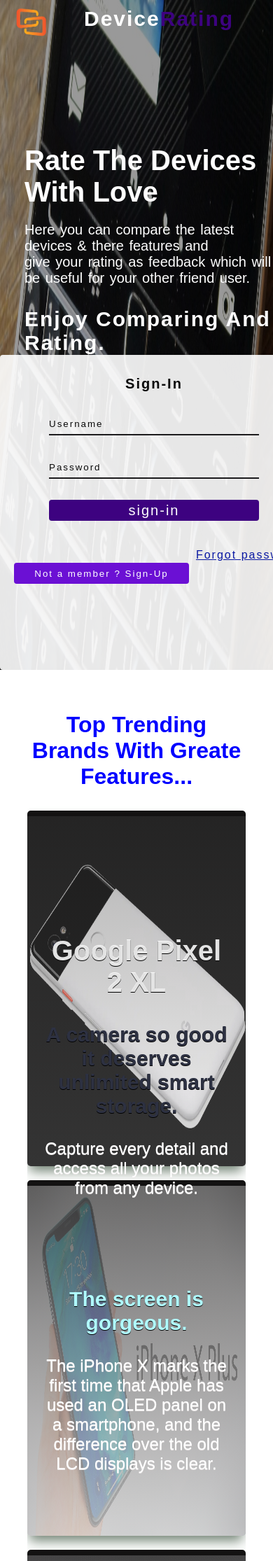
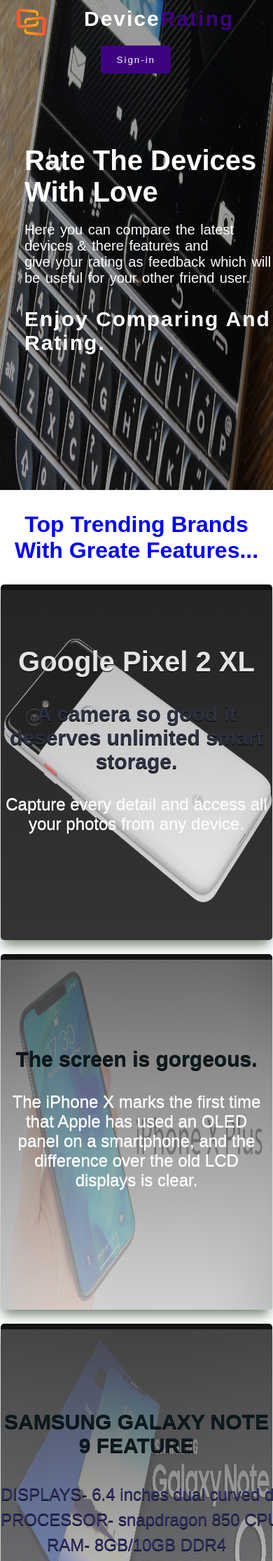
Before and after one commit to maurya-deepak/Device-Rating, a PHP site: page /change_password/firstpage.php in a window 390 px wide; the page is wider, and only the part inside the window is pictured. Shown: the top 2230 px of that part at 70% size. Run offline with PHP 8.4, Linux system fonts and the light colour scheme; some libraries are stand-ins or nearby versions.

Commit message:
responsive

```diff
--- a/firstpage.php
+++ b/firstpage.php
@@ -10,7 +10,7 @@ unset($_SESSION['name']);
     <meta charset="UTF-8">
     <meta name="viewport" content="width=device-width, initial-scale=1.0">
     <meta http-equiv="X-UA-Compatible" content="ie=edge">
-    <meta name="viewport" content="width=device-width">
+
     <link rel="stylesheet" href="style.css">
     <script src="../jquery-3.3.1.min.js"></script>
     <script>
@@ -61,7 +61,6 @@ unset($_SESSION['name']);
 
 <body>
 <div class="none" id="none">
-
     <header class="header">
             <nav class="nav">
                 <a href="firstpage.php"><img  src="images/comp.png" class="logo"></a>
@@ -75,6 +74,10 @@ unset($_SESSION['name']);
         </nav>
     </header>
 
+<div class="hide_sign_up">
+    <input type="button" id="sign_up_in" value="Sign-in">
+</div>
+
     <div class="container" id="container">
 
         <h1>Rate The Devices With Love</h1>
@@ -83,6 +86,7 @@ unset($_SESSION['name']);
     </div>
 
     <div class="form" id="forms">
+        <input type="button" id="close_form" name="close_form" value= "X">
         <form id="signin" class="sign_in">
             <h3>Sign-In</h3>
             <div class="inputArea">
@@ -155,16 +159,53 @@ unset($_SESSION['name']);
 </div>
 <footer class="footer">
     <h4>Connect with us on</h4>
-    <a href="www.whatsapp.com" target="_blank" title="Whatsapp"><img src="images/what.jpg"></a>
-    <a href="www.facebook.com" title="Facebook"><img src="images/face.jpg"></a>
-    <a href="www.instagram.com" title="Instagram"><img src="images/insta.jpg"></a>
-    <a href="www.google.com" title="Google"><img src="images/google.jpg"></a>
-
+    <div class="footer_cont_img">
+        <a href="www.whatsapp.com" target="_blank" title="Whatsapp"><img src="images/what.jpg"></a>
+        <a href="www.facebook.com" title="Facebook"><img src="images/face.jpg"></a>
+        <a href="www.instagram.com" title="Instagram"><img src="images/insta.jpg"></a>
+        <a href="www.google.com" title="Google"><img src="images/google.jpg"></a>
+    </div>
 </footer>
 
 <!-- <script type="text/javascript" src="header.js"></script> -->
 
+
 <script>
+     if ($(window).width() < 1100)
+        {
+            $('.hide_sign_up').show();
+            $("#close_form").show();
+            $('.form').hide();
+        } else
+        {
+            $('.hide_sign_up').hide();
+            $('.form').show();
+            $("#close_form").hide();
+        }
+
+    $(window).resize(function()
+     {
+        if ($(this).width() < 1100)
+        {
+            $('.hide_sign_up').show();
+            $("#close_form").show();
+            $('.form').hide();
+        } else
+        {
+            $('.hide_sign_up').hide();
+            $('.form').show();
+            $("#close_form").hide();
+        }
+    });
+
+$("#close_form").on("click",function(){
+    $('.form').hide();
+});
+
+$("#sign_up_in").on("click",function(){
+    $(".form").show();
+});
+
 window.onload = changeImage;
 function popup() {
     alert("Please Sign Up.");
@@ -181,6 +222,7 @@ images[3] = "images/googlepixel.jpg.png";
 images[4] = "images/sam.jpg";
 
 function changeImage() {
+
     document.getElementById("none").style.backgroundImage = "linear-gradient(rgba(0, 0, 0, 0.4), rgba(0, 0, 0, 0.4)),url('"+images[i]+"')";
     document.getElementById("none").style.transition = ".5s ease-in infinite"
     if(i < images.length -1)
@@ -194,8 +236,6 @@ function changeImage() {
 }
 
 
-
-
 </script>
 </body>
 </html>
--- a/phpfiles/show_comment.php
+++ b/phpfiles/show_comment.php
@@ -13,8 +13,9 @@ if(isset($_POST['device_name']))
         echo "<div id='comment_block'><h3 id='username_comm'>".$row['username']."</h3><p id='comm_date'>On ".$row['com_date']."</h3>";
         echo "<p id='comment'>".$row['comment']."</p>";
         $comment_id  = $row['id'];
-        echo "<input type='text' placeholder='Comment here' id='input_reply'>";
-        echo "<input type='button' value='reply' id=' " .$comment_id ." ' onclick ='reply(this.id)'>";
+        // echo "<input type='text' placeholder='Comment here' id='input_reply'>";
+        // echo "<input type='button' value='reply' id=' " .$comment_id ." ' onclick ='reply(this.id)'>";
+        echo "<i class='fab fa-gratipay' id='like' title='Like' name='like' onclick='like()'></i>";
         echo "</div>";
     }
 
--- a/style.css
+++ b/style.css
@@ -102,15 +102,24 @@ ul{
 }
 /* sign in page css  */
 .form{
-  width:440px;
+  min-width:440px;
   min-height: 450px;
-  float:right;
-  margin-top:90px;
-  margin-right:90px;
+  position: absolute;
+  top:140px;
+  right:30px;
   background-color:rgba(255, 255, 255, 0.9);
   border-radius: 4px;
   overflow: hidden;
-  display: block;
+
+}
+#close_form{
+float:right;
+width:30px;
+height:30px;
+border:none;
+background: #3d0280;
+color:#fff;
+border-radius: 4px;
 }
 .sign_in{
     text-align: center;
@@ -245,6 +254,8 @@ letter-spacing: 2px;
     margin-top:30px;
     margin-left:10%;
     margin-right:10%;
+    margin-bottom:30px;
+    padding: 1px;
     overflow:hidden;
     position: relative;
     overflow: hidden;
@@ -278,14 +289,19 @@ letter-spacing: 2px;
     box-sizing: border-box;
     border-radius: 3px;
     height:500px;
+
 }
+
 .card_data h2{
     font-size:40px;
     padding:10px 10px;
     margin-top:140px;
     color:rgba(255, 255, 255, 0.89);
+    overflow: hidden;
     text-shadow: 0 1px 0 black;
+
 }
+
 .card_data h3{
     font-size:30px;
     margin-top:20px;
@@ -315,7 +331,7 @@ letter-spacing: 2px;
 }
 .box2 h3{
     margin-top:120px;
-    color:#B0FBFf;
+    color:rgb(12, 26, 31);
 
 }
 
@@ -329,16 +345,17 @@ letter-spacing: 2px;
 }
 .box3 h3{
     margin-top:110px;
-    color:rgb(176, 237, 255);
+    color:rgb(12, 26, 31);
     text-shadow: 0 1px 0 black;
 
 }
 .box3 ul{
     margin-top:30px;
     list-style: none;
+    white-space: nowrap;
 }
 .box3 ul li{
-    color:#2D3142;
+    color:#2D2E67;
     text-shadow: 0 1px 0 rgb(0, 0, 0);
     font-size:24px;
     line-height: 1.5;
@@ -412,20 +436,71 @@ letter-spacing: 2px;
     width:50px;
     height:50px;
 }
-
-@media screen and (max-width: 400px) {
+.hide_sign_up{
+    position: absolute;
+    top:65px;
+    left:37%;
+}
+#hide_sign_up{
+    display: none;
+}
+@media screen and (max-width: 1100px) {
     .header nav ul{
         display: none;
     }
     .form{
-        float:none;
-        display: block;
-        margin-top:100px;
+        min-width:300px;
+        max-width: 460px;
+        left:30px;
+
     }
     .form .sign_in{
         margin-top:30px;
     }
+    .information{
+        margin:0;
+    }
+    #sign_up_in{
+       display: block;
+    }
+    .card_data{
+        padding: 0;
+    }
+    .card_data h2{
+        margin-top:70px;
+    }
+    .what_user_says input{
+        border:none;
+        background: #3d0280;
+        color:#FFF;
+    }
+    .footer{
+        text-align: center;
+        display: block;
+    }
+    .footer_cont_img img{
+        margin:10px 13px;
+        width:35px;
+        height:35px;
+    }
 }
+.hide_sign_up
+{
+    display: inline;
+}
+.hide_sign_up input{
+    width:100px;
+    height:40px;
+    padding:10px 10px;
+    background: #3d0280;
+    color:#fff;
+    border:none;
+    letter-spacing: 2px;
+    border-radius: 4px;
+}
+
+/*Firstpage.php css ends here and compare.php code strts::::::*/
+
 .container-compare{
     margin: 0 ;
     padding: 0;
```
Also changed, not shown: other parts of style.css (+55 -32 lines), phpfiles/all_comment.css (+31 -18 lines), phpfiles/all_comment.php (+85 -38 lines), phpfiles/compare.php (+21 -20 lines), images/setting.png (added).
